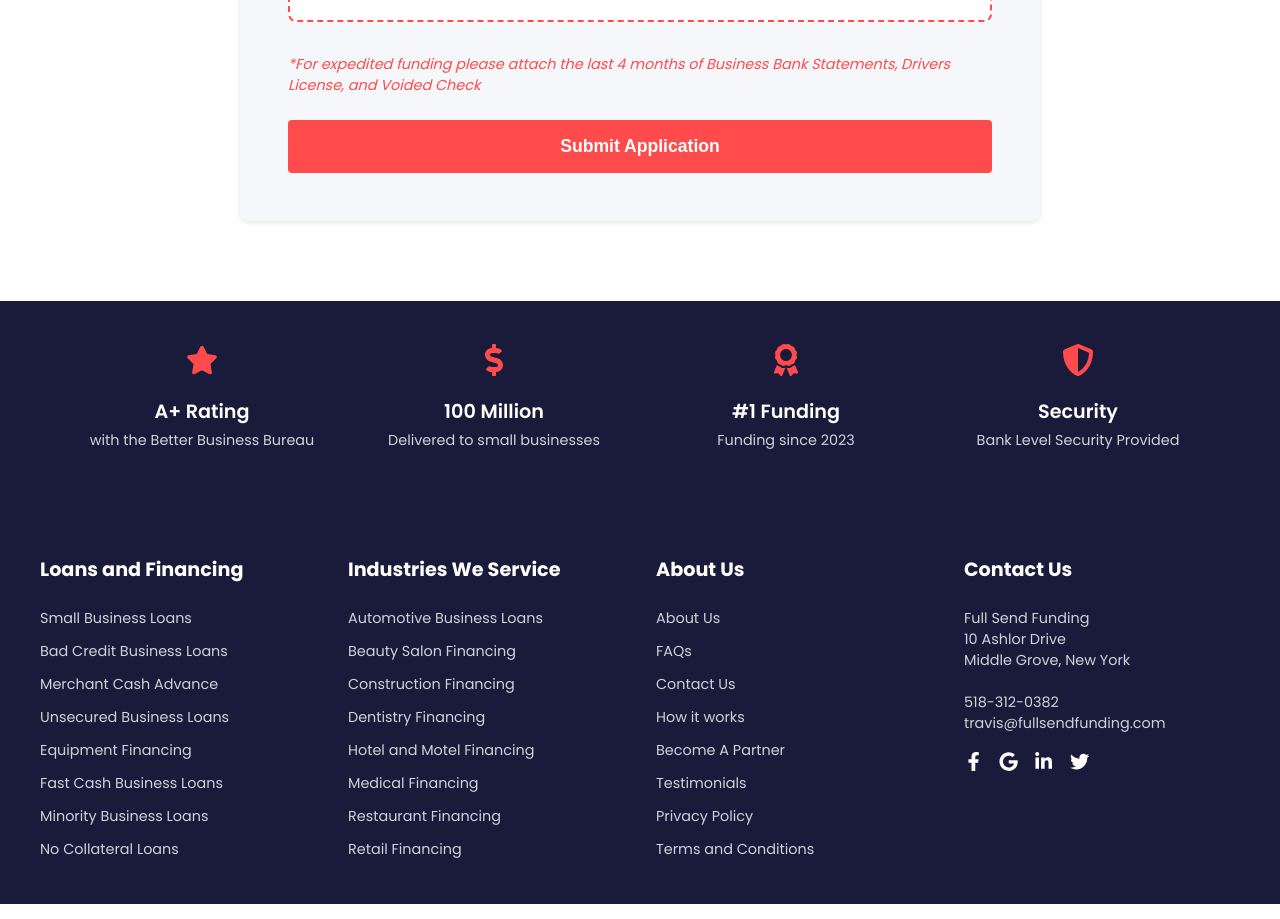
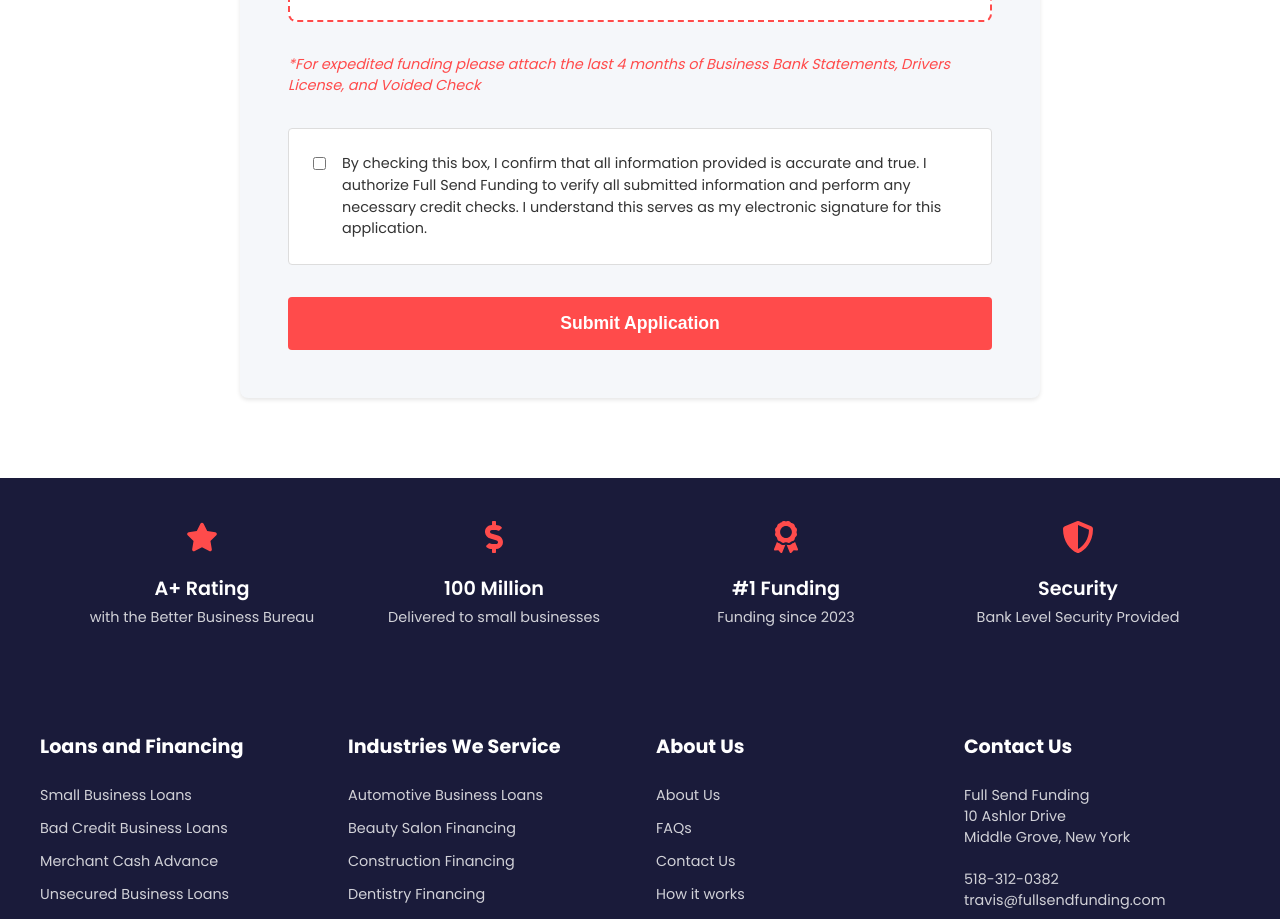
Before and after one commit to TravisYule/fullsendfunding, a React (Create React App) app: page /apply in a window 1280 px wide. Shown: the part 1800-2719 px from the top of the page. Built offline with nearby package versions, Linux system fonts and the light colour scheme.

Commit message:
Add e-signature checkbox to application form

```diff
--- a/src/components/ApplicationForm/ApplicationForm.jsx
+++ b/src/components/ApplicationForm/ApplicationForm.jsx
@@ -173,6 +173,29 @@ const RequiredNote = styled.p`
   font-style: italic;
 `;
 
+const CheckboxContainer = styled.div`
+  margin: 2rem 0;
+  padding: 1.5rem;
+  background: white;
+  border-radius: 4px;
+  border: 1px solid #ddd;
+`;
+
+const CheckboxLabel = styled.label`
+  display: flex;
+  align-items: flex-start;
+  gap: 1rem;
+  cursor: pointer;
+  font-size: 0.9rem;
+  line-height: 1.5;
+  color: ${props => props.theme.colors.text};
+`;
+
+const Checkbox = styled.input`
+  margin-top: 0.25rem;
+  cursor: pointer;
+`;
+
 const initialFormState = {
   businessName: '',
   ownerName: '',
@@ -208,6 +231,7 @@ const ApplicationForm = () => {
   const [isSubmitting, setIsSubmitting] = useState(false);
   const [showSuccessMessage, setShowSuccessMessage] = useState(false);
   const [errorMessage, setErrorMessage] = useState('');
+  const [isAgreed, setIsAgreed] = useState(false);
 
   const handleChange = (e) => {
     setFormData({
@@ -437,10 +461,28 @@ const ApplicationForm = () => {
             </RequiredNote>
           </FormGroup>
 
+          <CheckboxContainer>
+            <CheckboxLabel>
+              <Checkbox
+                type="checkbox"
+                checked={isAgreed}
+                onChange={(e) => setIsAgreed(e.target.checked)}
+                required
+              />
+              <span>
+                By checking this box, I confirm that all information provided is accurate and true.
+                I authorize Full Send Funding to verify all submitted information and perform any
+                necessary credit checks. I understand this serves as my electronic signature for
+                this application.
+              </span>
+            </CheckboxLabel>
+          </CheckboxContainer>
+
           <SubmitButton
             type="submit"
             whileHover={{ scale: 1.02 }}
             whileTap={{ scale: 0.98 }}
+            disabled={!isAgreed}
           >
             Submit Application
           </SubmitButton>
```
